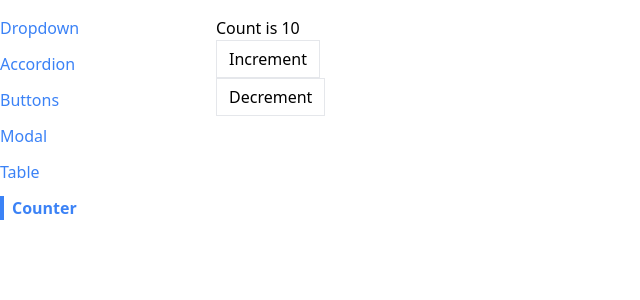
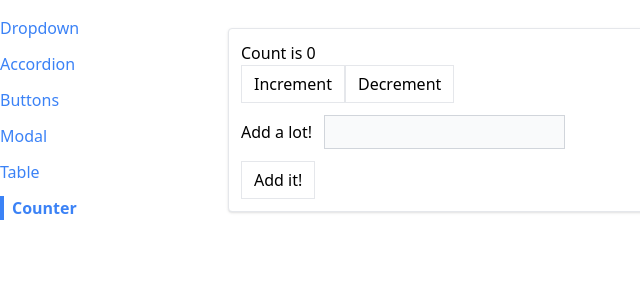
Before and after one commit to Pratikkshirsagar/comps, a React (Vite) app: page /counter in a window 1280 px wide. Shown: the top 300 px of the page, without its empty margins (0-640 px from the left). Built offline with nearby package versions, Linux system fonts and the light colour scheme.

Commit message:
reducer hook added

```diff
--- a/src/App.jsx
+++ b/src/App.jsx
@@ -28,7 +28,7 @@ function App() {
           <TablePage />
         </Route>
         <Route path='/counter'>
-          <CounterPage initialCount={10} />
+          <CounterPage initialCount={0} />
         </Route>
       </div>
     </div>
--- a/src/pages/CounterPage.jsx
+++ b/src/pages/CounterPage.jsx
@@ -1,16 +1,85 @@
-import useCounter from '../hooks/use-counter';
+import { useReducer } from 'react';
 import Button from '../components/Button';
+import Panel from '../components/Panel';
+
+const INCREMENT_COUNT = 'increment-counter';
+const DECREMENT_COUNT = 'decrement-count';
+const CHANGE_VALUE_TO_ADD = 'change-value-to-add';
+const ADD_VALUE_TO_COUNT = 'add-value-to-count';
+
+const reducer = (state, action) => {
+  switch (action.type) {
+    case INCREMENT_COUNT:
+      return {
+        ...state,
+        count: state.count + 1,
+      };
+    case DECREMENT_COUNT:
+      return {
+        ...state,
+        count: state.count - 1,
+      };
+    case CHANGE_VALUE_TO_ADD:
+      return {
+        ...state,
+        valueToAdd: action.payload,
+      };
+    case ADD_VALUE_TO_COUNT:
+      return {
+        ...state,
+        count: state.count + state.valueToAdd,
+        valueToAdd: 0,
+      };
+    default:
+      return state;
+  }
+};
 
 function CounterPage({ initialCount }) {
-  const { count, handleIncrementClick, handleDecrementClick } =
-    useCounter(initialCount);
+  const [state, dispatch] = useReducer(reducer, {
+    count: initialCount,
+    valueToAdd: 0,
+  });
+
+  const handleIncrementClick = () => {
+    dispatch({ type: INCREMENT_COUNT });
+  };
+
+  const handleDecrementClick = () => {
+    dispatch({ type: DECREMENT_COUNT });
+  };
+
+  const handleChange = (event) => {
+    dispatch({
+      type: CHANGE_VALUE_TO_ADD,
+      payload: parseInt(event.target.value),
+    });
+  };
+
+  const handleSubmit = (event) => {
+    event.preventDefault();
+    dispatch({ type: ADD_VALUE_TO_COUNT });
+  };
 
   return (
-    <div>
-      <h1>Count is {count}</h1>
-      <Button onClick={handleIncrementClick}>Increment</Button>
-      <Button onClick={handleDecrementClick}>Decrement</Button>
-    </div>
+    <Panel className='m-3'>
+      <h1>Count is {state.count}</h1>
+      <div className='flex flex-row'>
+        <Button onClick={handleIncrementClick}>Increment</Button>
+        <Button onClick={handleDecrementClick}>Decrement</Button>
+      </div>
+
+      <form onSubmit={handleSubmit}>
+        <label type>Add a lot!</label>
+        <input
+          type='number'
+          className='p-1 m-3 bg-gray-50 border border-gray-300'
+          value={state.valueToAdd || ''}
+          onChange={handleChange}
+        />
+        <Button>Add it!</Button>
+      </form>
+    </Panel>
   );
 }
 
```
